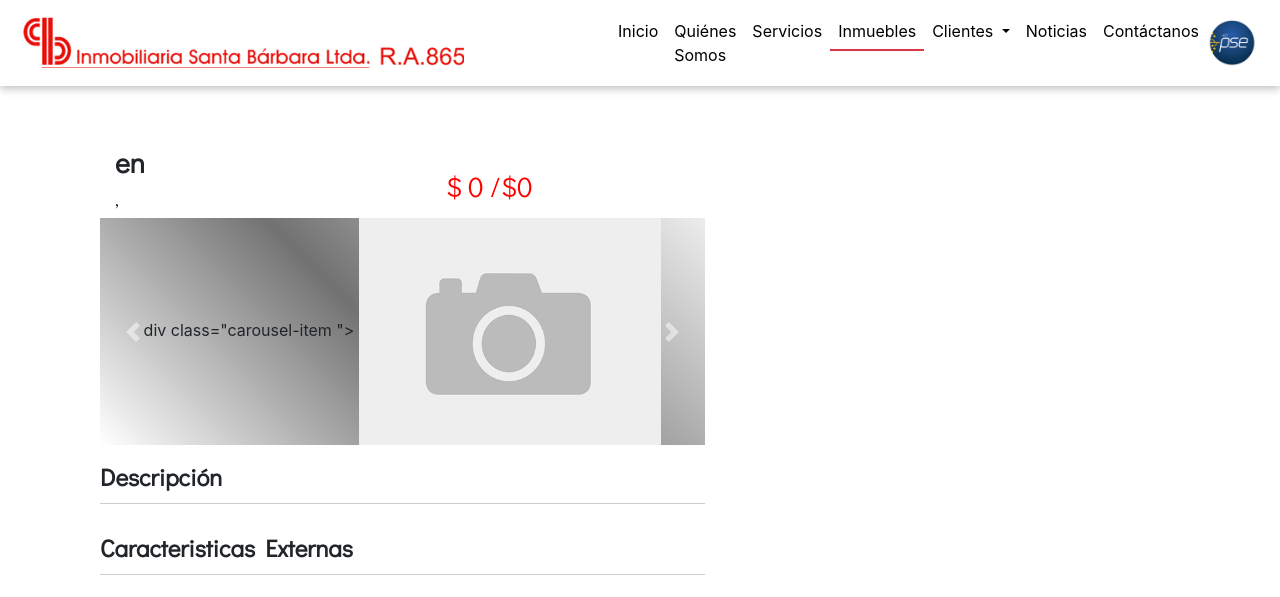
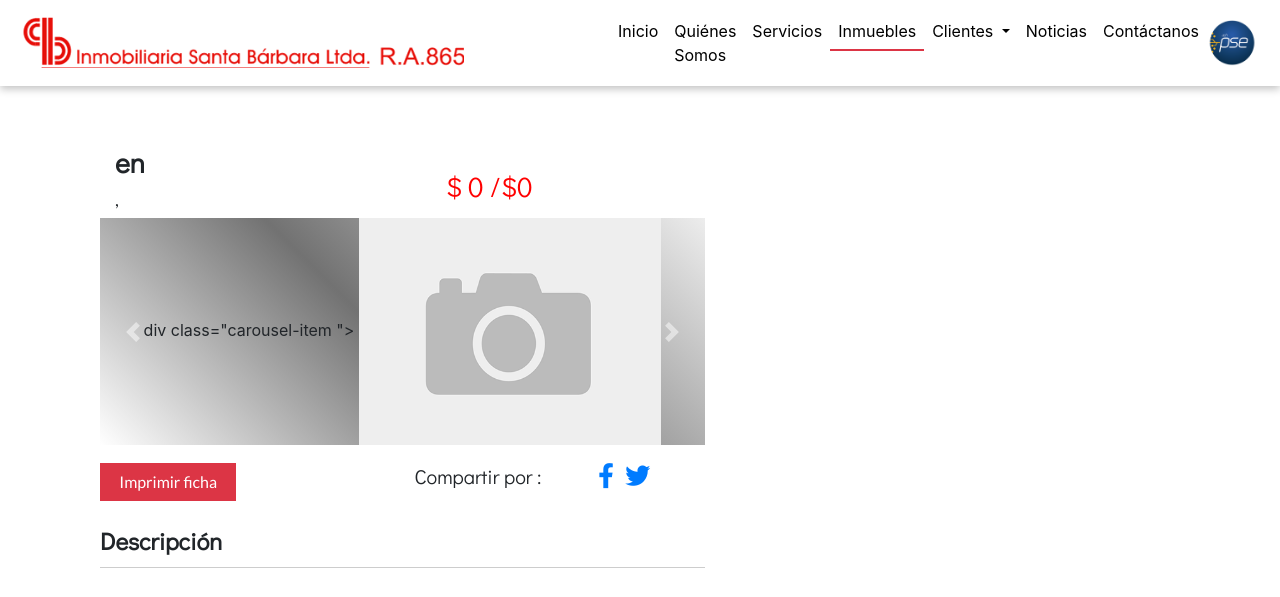
Before and after one commit to DexconDigital/SantaBarbara, a PHP site: page /detalle_inmueble.php in a window 1280 px wide. Shown: the top 597 px of the page. Run offline with PHP 8.4, Linux system fonts and the light colour scheme; data that the repository does not hold is empty.

Commit message:
Redes sociales y compartir ficha
Se agrego la accion de comaprtir por redes sociales, boton imprimir ficha, y se agrego la llamada a redes sociales.

```diff
--- a/conexion_api/buscador.js
+++ b/conexion_api/buscador.js
@@ -99,7 +99,7 @@ $(document).ready(function () {
             var gestion_resultados = " ";
             for (var i = 0; i < gestion.length; i++) {
                 gestion_resultados +=
-                '<option value="' + gestion[i].idGestion + '">' +
+                 '<option value="' + gestion[i].idGestion + '">' +
                     gestion[i].Nombre +
                     '</option>';
             }
--- a/controllers/detalleInmuebleController.php
+++ b/controllers/detalleInmuebleController.php
@@ -20,6 +20,8 @@ curl_close($ch);
 $r = json_decode($result, true);
 $r['ValorVenta'] = number_format($r['ValorVenta']);
 $r['ValorCanon'] = number_format($r['ValorCanon']);
+
+
 
 
 function similares($ciudad, $inmueble)
--- a/controllers/inmueblesController.php
+++ b/controllers/inmueblesController.php
@@ -10,6 +10,7 @@ $gestion = 0;
 $inmueble = 0;
 $precio_minimo = 0;
 $precio_maximo = 0;
+$area_minimo = 0;
 
 if(isset($_GET['pag'])){
     $pag = $_GET['pag'];
@@ -35,6 +36,7 @@ $ch = curl_init();
     curl_close($ch);
     $api = json_decode($result, true);
 
+
 function listar_inmuebles($r)
 {
     if (is_array($r)) {
--- a/controllers/modelo_inmueble.php
+++ b/controllers/modelo_inmueble.php
@@ -42,7 +42,6 @@ function modelo_inmueble($r, $cantidad_inmuebles)
                         <header>Garaje:</header>
                         <figure>' . $api['garaje'] . '</figure>
                       </li>
-
                     </ul>
                   </div>
                 </a>
--- a/controllers/noticiasController.php
+++ b/controllers/noticiasController.php
@@ -5,7 +5,7 @@ require_once("conexion.php");
 $link = Conect();
 $array = array();
 
-$sql = "SELECT * FROM noticias  where id_inmobiliaria2 = 1 order by id desc";
+$sql = "SELECT * FROM noticias  where id_inmobiliaria2 = 7 order by id desc";
 $result = mysqli_query($link, $sql) or die(mysqli_error($link));
 while ($field = mysqli_fetch_array($result)) {
     $nombre = $field['nombre'];
--- a/css/style.css
+++ b/css/style.css
@@ -840,7 +840,25 @@ a:hover {
 
   .side-bar-agent {
     width: 66%;
-    float: right; } }
+    float: right; }
+
+  .compartir_boton {
+    margin-top: 18px;
+    padding: 0%; }
+
+  .letra_booton {
+    font-size: 14px; }
+
+  .contenerdor_booton_conta {
+    text-align: center; }
+
+  .icon_foot {
+    font-size: 17px;
+    padding: 27px; }
+
+  .container_icon_compartir {
+    margin-top: -64px;
+    margin-left: 29px; } }
 @media (min-width: 576px) {
   #targeta {
     overflow: hidden;
@@ -950,6 +968,13 @@ a:hover {
     background-color: #ffffff;
     padding: 0px 40px;
     position: relative; }
+
+  .compartir {
+    margin-top: 16px;
+    margin-left: 39px; }
+
+  .container_icon_compartir {
+    padding: 5px; }
 
   .property-title h3 {
     font-size: 22px;
--- a/detalle_inmueble.php
+++ b/detalle_inmueble.php
@@ -19,12 +19,11 @@ $page = 'Inmuebles' ?>
     <div id="" class="contaider-fluid body">
         <div class="container" style="margin-top: 60px;">
             <div class="row">
-                <div class="col-md-12 col-lg-7" >
+                <div class="col-md-12 col-lg-7">
                     <div class="col-md-12 d-flex bd-highlight">
                         <div class="col-6 mr-auto bd-highlight">
                             <h2 class="tipo_inm"><Strong><?php echo $r['Tipo_Inmueble'] . ' en ' . $r['Gestion']; ?></Strong></h2>
                             <h5 class="p_detalle"><?php echo $r['barrio'] . ', ' . $r['ciudad'] ?></h5>
-
                         </div>
                         <div class="col-6 bd-highlight precio" style="color: red;">
                             <?php if ($r['Gestion'] == 'Arriendo') {
@@ -81,6 +80,20 @@ $page = 'Inmuebles' ?>
 
 
                         </div>
+                        <div class="col-md-12 row  ">
+                            <div class="col-md-6 col-lg-6 col-12 contenerdor_booton_conta">
+                                <button style="margin-top: 18px;" type="button" class="btn btn-danger rounded-0 col-6 compartir_boton" name=""><a></a><span class="letra_booton">Imprimir ficha</span></button>
+                            </div>
+                            <div class="col-md-4 col-lg-4 col-6 col-sm-1 mr-2 icon_foot row">
+                                <h5 class="compartir">Compartir por :</h5>
+                            </div>
+                            <div class="col-md-2 row  d-flex flex-row-reverse bd-highlight container_icon_compartir">
+                                <div class="col-md-5 col-2 col-sm-1 mr-2 icon_foot  p-2 row"><a href="<?php echo 'https://twitter.com/intent/tweet?url=http%3A%2F%2Fwww.dimensionesempresariales.com.co%2Fdetalle_inmueble.php%3Fco%3D' . $co . '&text=' . $r['Tipo_Inmueble'] . '%20en%20' . $r['Gestion'] . '%20en%20' . $r['ciudad'] . '-' . $r['depto'] ?>" target="_blank"><i class="fab fa-twitter "></i></a></div>
+                                <div class="col-md-5 col-2 col-sm-1 mr-1 icon_foot  p-2 row"><a href="https://www.facebook.com/sharer/sharer.php?u=https%3A%2F%2Fwww.dimensionesempresariales.com.co%2Fdetalle_inmueble.php%3Fco%3D<?php echo $co; ?>" target="_blank"><i class="fab fa-facebook-f "></i></a></div>
+                            </div>
+
+                        </div>
+
                         <div id="referencia_inmueble" class="col-md-12  ">
                             <h4 class="property-single-detail-title"><strong>Descripción</strong></h4>
                             <p style="text-align: justify;"><?php echo $r['descripcionlarga']; ?></p>
--- a/layout/footer.php
+++ b/layout/footer.php
@@ -13,10 +13,10 @@
 
               <li class=" col-lg-12 col-md-12 col-12 ">
                 <div class=" col-md-12 row col-sm-2" style="justify-content: center;">
-                  <div class="col-md-2 col-2 col-sm-1 mr-1 icon_foot"><a href=""><i class="fab fa-facebook-f "></i></a></div>
-                  <div class="col-md-2 col-2 col-sm-1 mr-2 icon_foot"><a href=""><i class="fab fa-twitter "></i></a></div>
-                  <div class="col-md-2 col-2 col-sm-1 mr-2 icon_foot"><a href=""><i class="fab fa-instagram color_insta "></i></a></div>
-                  <div class="col-md-2 col-2 col-sm-1 mr-1 icon_foot"><a href=""><i class="fab fa-youtube color_you"></i> </a></div>
+                  <div class="col-md-2 col-2 col-sm-1 mr-1 icon_foot"><a href="<?php echo $redes_sociales ['facebook']['link'] ?>" target="_blank"><i class="fab fa-facebook-f "></i></a></div>
+                  <div class="col-md-2 col-2 col-sm-1 mr-2 icon_foot"><a href="<?php echo $redes_sociales ['twiter']['link'] ?>" target="_blank"><i class="fab fa-twitter "></i></a></div>
+                  <div class="col-md-2 col-2 col-sm-1 mr-2 icon_foot"><a href="<?php echo $redes_sociales ['instagram']['link'] ?>" target="_blank"><i class="fab fa-instagram color_insta "></i></a></div>
+                  <div class="col-md-2 col-2 col-sm-1 mr-1 icon_foot"><a href="<?php echo $redes_sociales ['youtube']['link'] ?>" target="_blank"><img src="images/youtube.png" alt=""><i class="fab fa-youtube color_you"></i> </a></div>
                 </div>
               </li>
             </ul>
--- a/santaBarbara-admin/admin/guardar.php
+++ b/santaBarbara-admin/admin/guardar.php
@@ -10,7 +10,7 @@ $ruta=$_FILES["imagen"]["tmp_name"];
 $nombre_foto = str_replace(" ","",$foto);
 $destino="fotos/".$nombre_foto;
 $fecha = date("Y-m-d");
-$id_inmo = 1;
+$id_inmo = 7;
 
 
 $nombre_ar = $_FILES['archivo']['name'];
--- a/santaBarbara-admin/admin/id_inmobiliaria/inmobiliaria.php
+++ b/santaBarbara-admin/admin/id_inmobiliaria/inmobiliaria.php
@@ -1,3 +1,3 @@
 <?php
-    $id_inmobiliaria = 4;
+    $id_inmobiliaria = 7;
 ?>
--- a/santaBarbara-admin/validar.php
+++ b/santaBarbara-admin/validar.php
@@ -1,16 +1,16 @@
 <?php
 
 require("admin/conexion.php");
-require('admin/id_inmobiliaria/inmobiliaria.php');
+
 
 $con=conect();
 
 
 $nombre=$_REQUEST["user"];
 $password=$_REQUEST["pass"];
+$id_inmobiliaria = 7;
 
-
-$qry="SELECT usuario FROM usuarios WHERE usuario ='$nombre' and password ='$password'";
+$qry="SELECT * FROM usuarios WHERE usuario ='$nombre' and password ='$password' and id_inmobiliaria1 = '$id_inmobiliaria'";
 $sql=mysqli_query($con,$qry);
 
 $row = mysqli_fetch_row($sql);
--- a/scss/_estilosDaniel.scss
+++ b/scss/_estilosDaniel.scss
@@ -869,6 +869,24 @@ figure{
         float: right;
 
     }
+    .compartir_boton{
+        margin-top: 18px;
+        padding: 0%;
+    }
+    .letra_booton{
+        font-size: 14px;
+    }
+    .contenerdor_booton_conta {
+        text-align: center;
+    }
+    .icon_foot{
+    font-size: 17px;
+    padding: 27px;
+    }
+    .container_icon_compartir{
+        margin-top: -64px;
+        margin-left: 29px;
+    }
 }
  @media (min-width: 576px) {
     // funcionar cuando la pantalla sea igual o mayor a mil pixeles
@@ -992,6 +1010,13 @@ figure{
 
 
     }
+    .compartir{
+        margin-top: 16px;
+        margin-left: 39px;
+    }
+    .container_icon_compartir{
+        padding: 5px;
+    }
     .property-title h3{
         font-size: 22px;
         margin: -33px 0px 5px 407px;
```
Also changed, not shown: conexion_api/token_api.js (line endings or trailing spaces), 1 other file.
